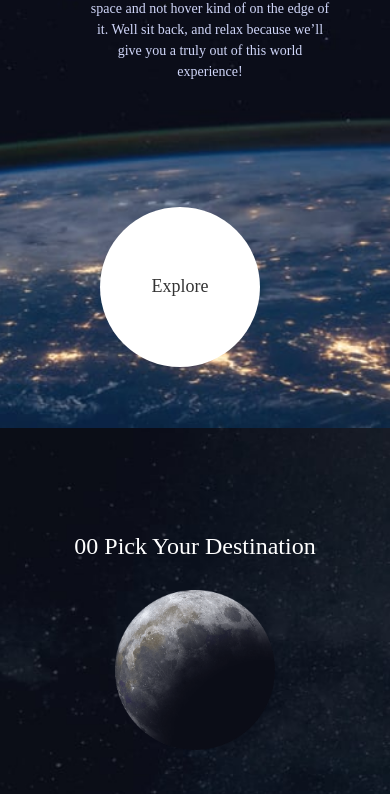
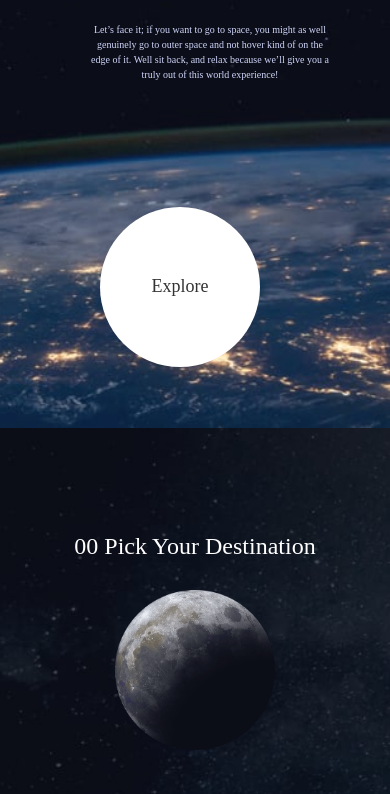
Before and after one commit to My-Lernings/space-tourism-front-end-mentore, a plain HTML site: page index.html in a window 390 px wide. Shown: the part 416-1210 px from the top of the page. Drawn offline with nearby package versions, Linux system fonts and the light colour scheme; a web font is replaced by a local one.

Commit message:
v2.1-typography fixed

```diff
--- a/assets/styles/style.css
+++ b/assets/styles/style.css
@@ -21,6 +21,10 @@ font-size : 32px!important;
 h5{
 font-size : 28px!important;
 }
+p {
+    font-size : 16px !important;
+}
+
 #hero_section {
 
     background-image: url('../home/background-home-desktop.jpg');
@@ -127,6 +131,10 @@ h4 {
 h5 {
     font-size : 18px !important;
 }
+p {
+    font-size : 14px !important;
+}
+
 
 }
 
@@ -181,6 +189,9 @@ h4 {
 h5 {
     font-size : 12px !important;
 }
+p {
+    font-size : 10px !important;
+}
 
 
 }
```
